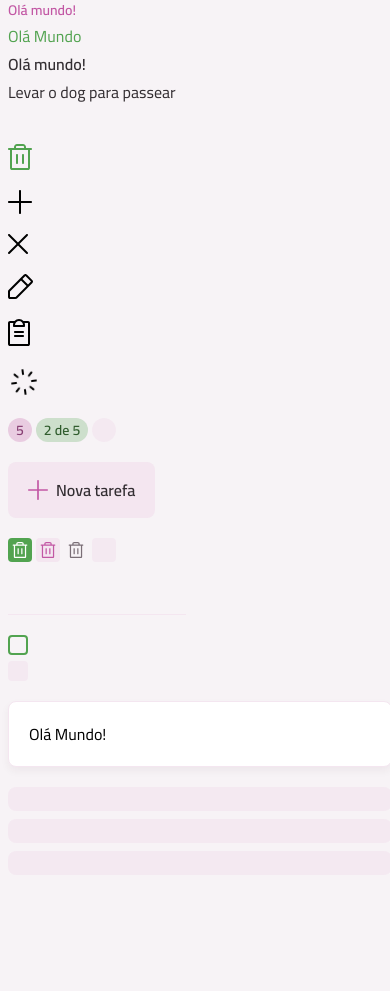
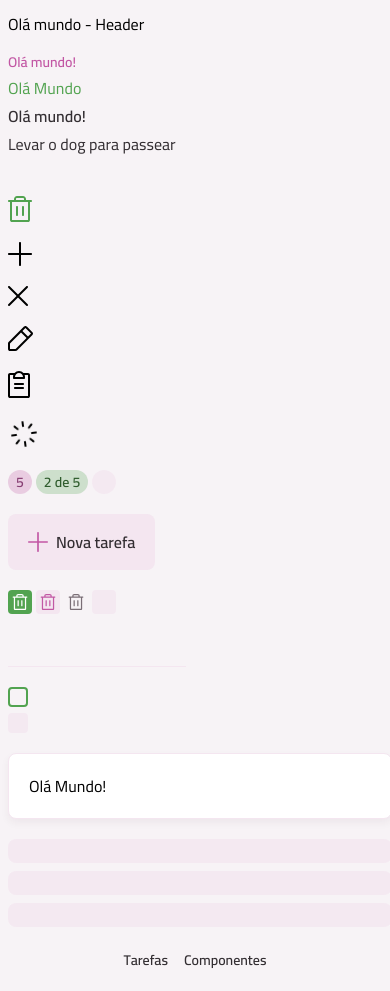
Before and after one commit to joaopedrovidal/todo, a React (Vite) app: page /componentes in a window 390 px wide. Before the commit the page ends 875 px from the top, so only its background shows below. Built offline with nearby package versions, Linux system fonts and the light colour scheme.

Commit message:
Roteamento das páginas

```diff
--- a/package.json
+++ b/package.json
@@ -15,6 +15,7 @@
     "install": "^0.13.0",
     "react": "^19.1.0",
     "react-dom": "^19.1.0",
+    "react-router": "^7.6.3",
     "tailwindcss": "^4.1.11"
   },
   "devDependencies": {
--- a/src/App.tsx
+++ b/src/App.tsx
@@ -1,92 +1,18 @@
-import Text from "./components/Text";
-import LixeiraIcon from './assets/icons/lixeira.svg?react'
-import AddIcon from './assets/icons/add.svg?react'
-import CancelIcon from './assets/icons/cancel.svg?react'
-import LapisIcon from './assets/icons/lapis.svg?react'
-import ListIcon from './assets/icons/list.svg?react'
-import SpinnerIcon from './assets/icons/spinner.svg?react'
-import Icon from "./components/Icon";
-import Badge from "./components/Bagde";
-import Button from "./components/Button";
-import ButtonIcon from "./components/ButtonIcon";
-import InputText from "./components/InputText";
-import InputCheckbox from "./components/InputCheckbox";
-import Card from "./components/Card";
-import Container from "./components/Container";
-import Skeleton from "./components/Skeleton";
-
-
+import { BrowserRouter, Route, Routes } from "react-router";
+import PageComponents from "./pages/pageComponents";
+import LayoutMain from "./pages/layoutMain";
+import PageHome from "./pages/pageHome";
 
 export default function App() {
+  return(
+    <BrowserRouter>
+      <Routes>
+        <Route element={<LayoutMain />}>
+          <Route index element={<PageHome />}/>
+          <Route path='/componentes'  element={<PageComponents />}/>
+        </Route>
+      </Routes>
+    </BrowserRouter>
+  )
 
-  return (
-    <Container>
-      <div className="grid gap-5">
-        <div className="flex flex-col gap-1">
-          <Text variant={"body-sm-bold"} className="text-pink-base">
-            Olá mundo!
-          </Text>
-          <Text className="text-green-base">
-            Olá Mundo
-          </Text>
-          <Text variant={"body-md-bold"}>
-            Olá mundo!
-          </Text>
-          <Text>
-            Levar o dog para passear
-          </Text>
-        </div>
-
-        <div className="flex gap-1">
-
-        </div>
-        <Icon svg={LixeiraIcon} className="fill-green-base" />
-        <Icon svg={AddIcon} />
-        <Icon svg={CancelIcon} />
-        <Icon svg={LapisIcon} />
-        <Icon svg={ListIcon} />
-        <Icon svg={SpinnerIcon} animate />
-
-        <div className="flex gap-1">
-          <Badge variant={"secondary"}>5</Badge>
-          <Badge variant={"primary"}>2 de 5</Badge>
-          <Badge loading>5</Badge>
-        </div>
-
-        <div>
-          <Button icon={AddIcon}>Nova tarefa</Button>
-        </div>
-
-        <div className="flex gap-1">
-          <ButtonIcon icon={LixeiraIcon} />
-          <ButtonIcon icon={LixeiraIcon} variant={"secondary"} />
-          <ButtonIcon icon={LixeiraIcon} variant={"tertiary"} />
-          <ButtonIcon icon={LixeiraIcon} loading />
-        </div>
-
-        <div>
-          <InputText />
-        </div>
-
-        <div>
-          <InputCheckbox />
-
-          <InputCheckbox loading/>
-        </div>
-
-        <div>
-          <Card size={"md"}>
-            Olá Mundo!
-          </Card>
-        </div>
-
-      <div className="space-y-2">
-        <Skeleton className="h-6"/>
-        <Skeleton className="h-6"/>
-        <Skeleton  className="w-96 h-6"/>
-      </div>
-
-      </div>
-    </Container>
-  )
 }
--- /dev/null
+++ b/src/pages/layoutMain.tsx
@@ -0,0 +1,26 @@
+import { NavLink, Outlet } from "react-router";
+import Container from "../components/Container";
+import Text from "../components/Text";
+
+export default function LayoutMain(){
+    return(
+        <>
+            <Container as="header" className="mt-3 md:mt-20">
+                Olá mundo - Header
+            </Container>
+            <main className="mt-4 md:mt-8">
+                <Outlet />
+            </main>
+            <footer className="my-5 md:my-10">
+                <nav className="flex items-center justify-center gap-4">
+                    <NavLink to='/'>
+                        <Text variant={"body-sm-bold"} className="text-gray-300">Tarefas</Text>
+                    </NavLink>
+                    <NavLink to='/componentes'>
+                        <Text variant={"body-sm-bold"} className="text-gray-300">Componentes</Text>
+                    </NavLink>
+                </nav>
+            </footer>
+        </>
+    )
+}
--- /dev/null
+++ b/src/pages/pageComponents.tsx
@@ -0,0 +1,89 @@
+import Badge from "../components/Bagde";
+import Button from "../components/Button";
+import ButtonIcon from "../components/ButtonIcon";
+import Card from "../components/Card";
+import Container from "../components/Container";
+import Icon from "../components/Icon";
+import InputCheckbox from "../components/InputCheckbox";
+import InputText from "../components/InputText";
+import Skeleton from "../components/Skeleton";
+import Text from "../components/Text";
+import LixeiraIcon from '../assets/icons/lixeira.svg?react'
+import AddIcon from '../assets/icons/add.svg?react'
+import CancelIcon from '../assets/icons/cancel.svg?react'
+import LapisIcon from '../assets/icons/lapis.svg?react'
+import ListIcon from '../assets/icons/list.svg?react'
+import SpinnerIcon from '../assets/icons/spinner.svg?react'
+
+export default function PageComponents(){
+    return (
+    <Container>
+      <div className="grid gap-5">
+        <div className="flex flex-col gap-1">
+          <Text variant={"body-sm-bold"} className="text-pink-base">
+            Olá mundo!
+          </Text>
+          <Text className="text-green-base">
+            Olá Mundo
+          </Text>
+          <Text variant={"body-md-bold"}>
+            Olá mundo!
+          </Text>
+          <Text>
+            Levar o dog para passear
+          </Text>
+        </div>
+
+        <div className="flex gap-1">
+
+        </div>
+        <Icon svg={LixeiraIcon} className="fill-green-base" />
+        <Icon svg={AddIcon} />
+        <Icon svg={CancelIcon} />
+        <Icon svg={LapisIcon} />
+        <Icon svg={ListIcon} />
+        <Icon svg={SpinnerIcon} animate />
+
+        <div className="flex gap-1">
+          <Badge variant={"secondary"}>5</Badge>
+          <Badge variant={"primary"}>2 de 5</Badge>
+          <Badge loading>5</Badge>
+        </div>
+
+        <div>
+          <Button icon={AddIcon}>Nova tarefa</Button>
+        </div>
+
+        <div className="flex gap-1">
+          <ButtonIcon icon={LixeiraIcon} />
+          <ButtonIcon icon={LixeiraIcon} variant={"secondary"} />
+          <ButtonIcon icon={LixeiraIcon} variant={"tertiary"} />
+          <ButtonIcon icon={LixeiraIcon} loading />
+        </div>
+
+        <div>
+          <InputText />
+        </div>
+
+        <div>
+          <InputCheckbox />
+
+          <InputCheckbox loading/>
+        </div>
+
+        <div>
+          <Card size={"md"}>
+            Olá Mundo!
+          </Card>
+        </div>
+
+      <div className="space-y-2">
+        <Skeleton className="h-6"/>
+        <Skeleton className="h-6"/>
+        <Skeleton  className="w-96 h-6"/>
+      </div>
+
+      </div>
+    </Container>
+  )
+}
--- /dev/null
+++ b/src/pages/pageHome.tsx
@@ -0,0 +1,3 @@
+export default function PageHome(){
+    return <>PAGINA HOME</>
+}
```
Also changed, not shown: 1 other file (tests, documents, lock files or other folders).
